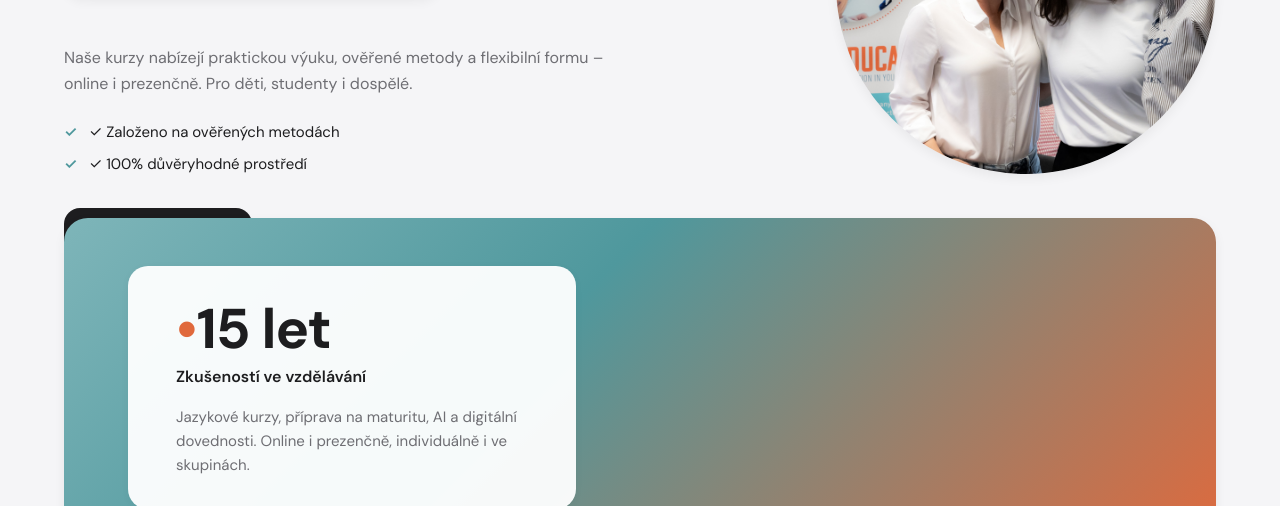
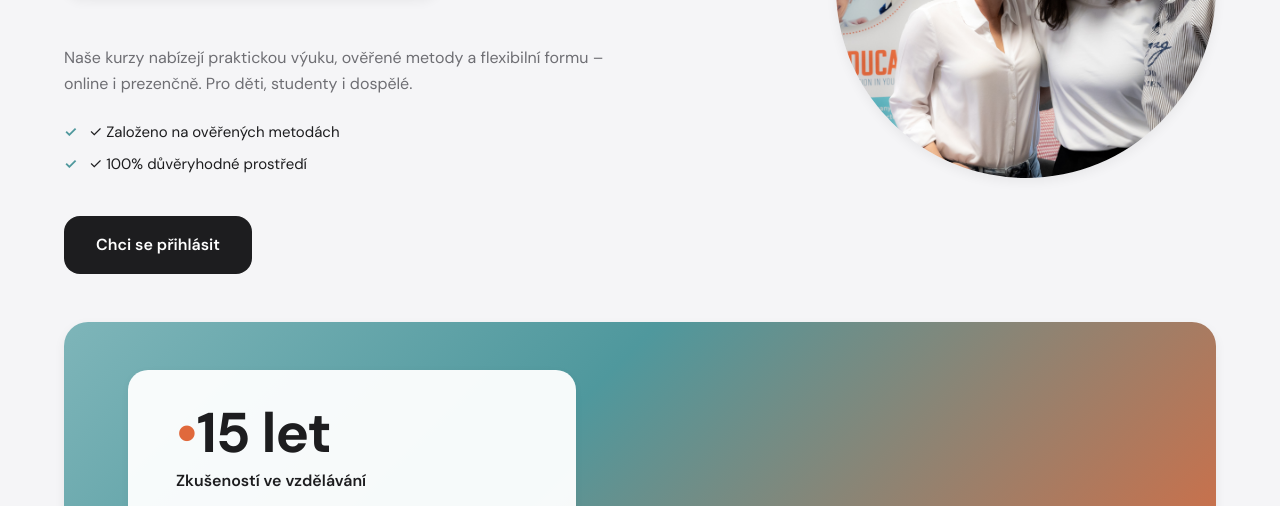
Before and after one commit to Lda7/educan_cz, a plain HTML site: page index.html in a window 1280 px wide. Shown: the part 411-917 px from the top of the page. Drawn offline with Linux system fonts and the light colour scheme.

Commit message:
FIXED chci prihlasit button

```diff
--- a/styles.css
+++ b/styles.css
@@ -200,6 +200,9 @@ a:hover {
 
 .hero-right {
   grid-area: right;
+  display: flex;
+  flex-direction: column;
+  align-items: flex-start;
 }
 
 .hero-image-wrap {
@@ -339,7 +342,7 @@ a:hover {
 
 /* Hero banner – large rounded gradient card */
 .hero-banner-wrap {
-  margin-top: calc(-1 * var(--space-2xl));
+  margin-top: var(--space-2xl);
   position: relative;
   z-index: 2;
 }
@@ -430,6 +433,7 @@ a:hover {
 .btn-hero-cta {
   width: 100%;
   max-width: 280px;
+  margin-top: 0;
 }
 
 @media (min-width: 768px) {
```
